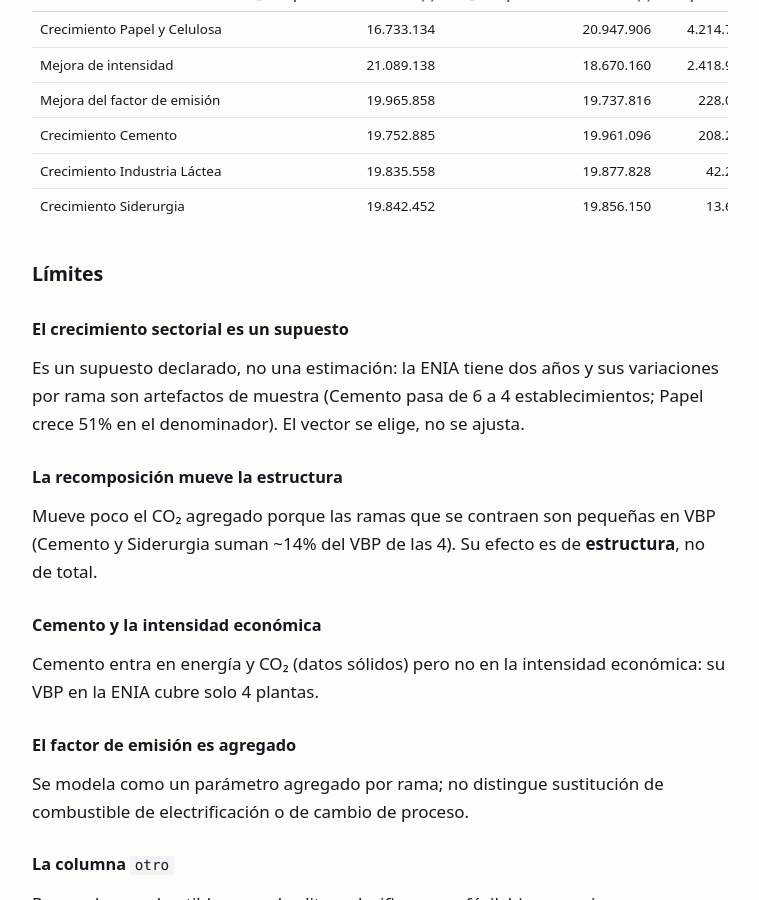
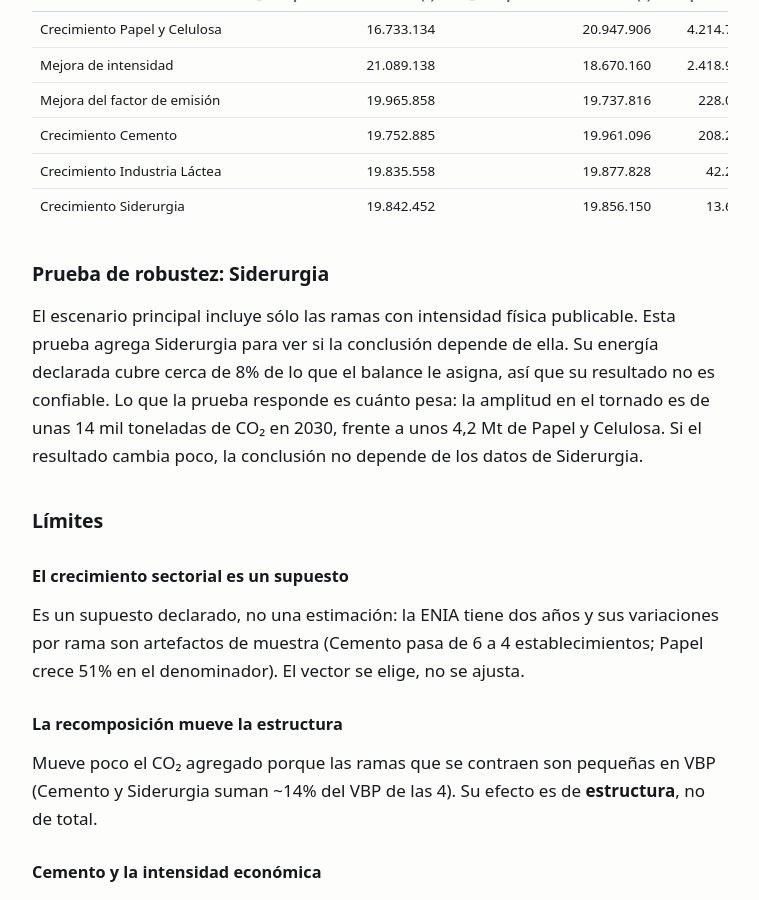
Before and after one commit to peterslapbass/terskel, a Jekyll site: the page built from docs/resultados/escenarios_2030.md, in a window 1280 px wide and 900 px high, scrolled down 2991 px. Shown: the whole window, without its empty margins (260-1019 px from the left). Built offline with Jekyll 4.4.1, drawn with Linux system fonts in a browser that asks for light colours.

Commit message:
Actualizar escenarios_2030.md

```diff
--- a/docs/resultados/escenarios_2030.md
+++ b/docs/resultados/escenarios_2030.md
@@ -57,6 +57,7 @@ concentra el 94% del CO₂ de las cuatro ramas, así que el total lo mueve sobre
 que le pasa a Papel; la contracción de Cemento y Siderurgia se ve en la estructura,
 no en el agregado.
 
+
 | Rama | VBP 2024 | VBP 2030 | Peso 2024 | Peso 2030 | CO₂ 2024 | CO₂ 2030 | Var. CO₂ |
 |---|---:|---:|---:|---:|---:|---:|---:|
 | Papel y Celulosa | 3,54 | 4,11 | 57,9% | 61,1% | 17.485.123 | 18.422.515 | +5,4% |
@@ -94,6 +95,11 @@ no en el agregado.
 | Crecimiento Industria Láctea | 19.835.558 | 19.877.828 | 42.270 |
 | Crecimiento Siderurgia | 19.842.452 | 19.856.150 | 13.698 |
 
+## Prueba de robustez: Siderurgia
+El escenario principal incluye sólo las ramas con intensidad física publicable. Esta prueba agrega Siderurgia para ver si la conclusión depende de ella.
+Su energía declarada cubre cerca de 8% de lo que el balance le asigna, así que su resultado no es confiable. Lo que la prueba responde es cuánto pesa: la amplitud en el tornado es de unas 14 mil toneladas de CO₂ en 2030, frente a unos 4,2 Mt de Papel y Celulosa.
+Si el resultado cambia poco, la conclusión no depende de los datos de Siderurgia.
+
 ## Límites
 
 ### El crecimiento sectorial es un supuesto
```
